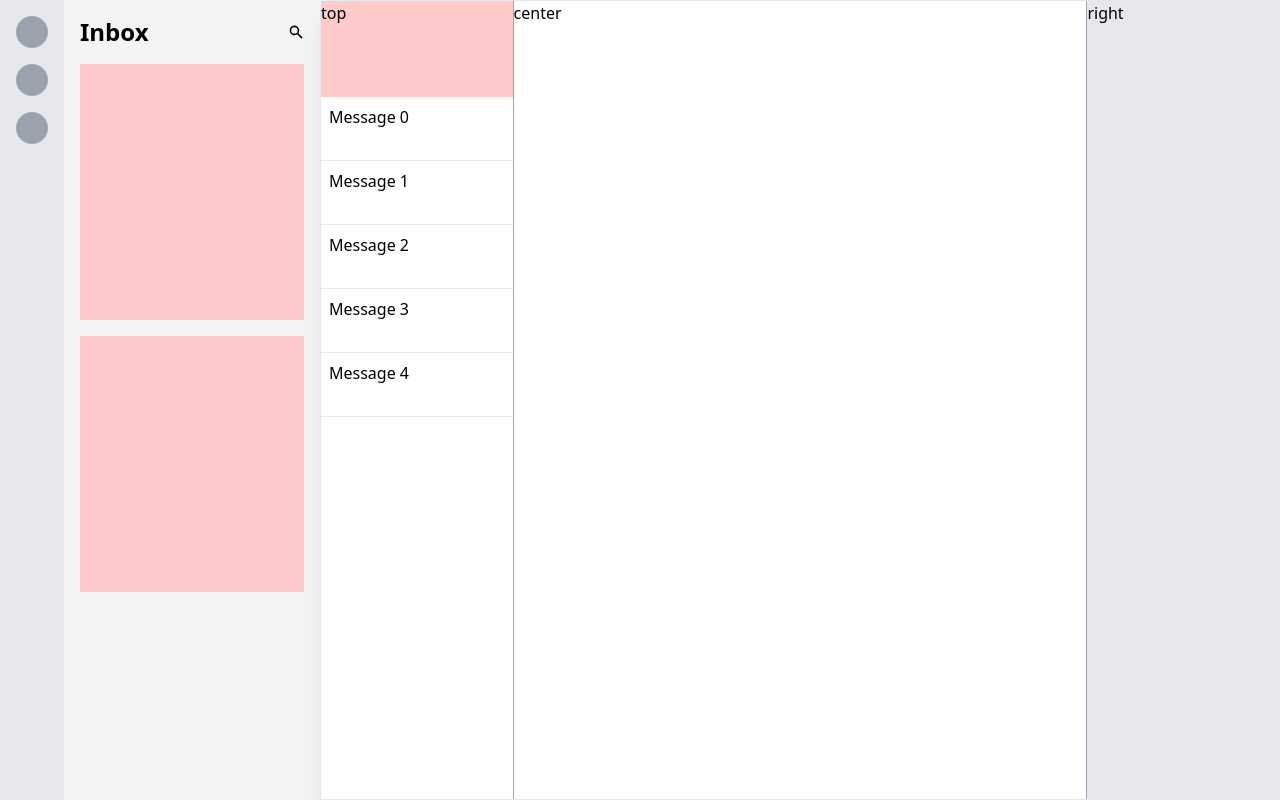
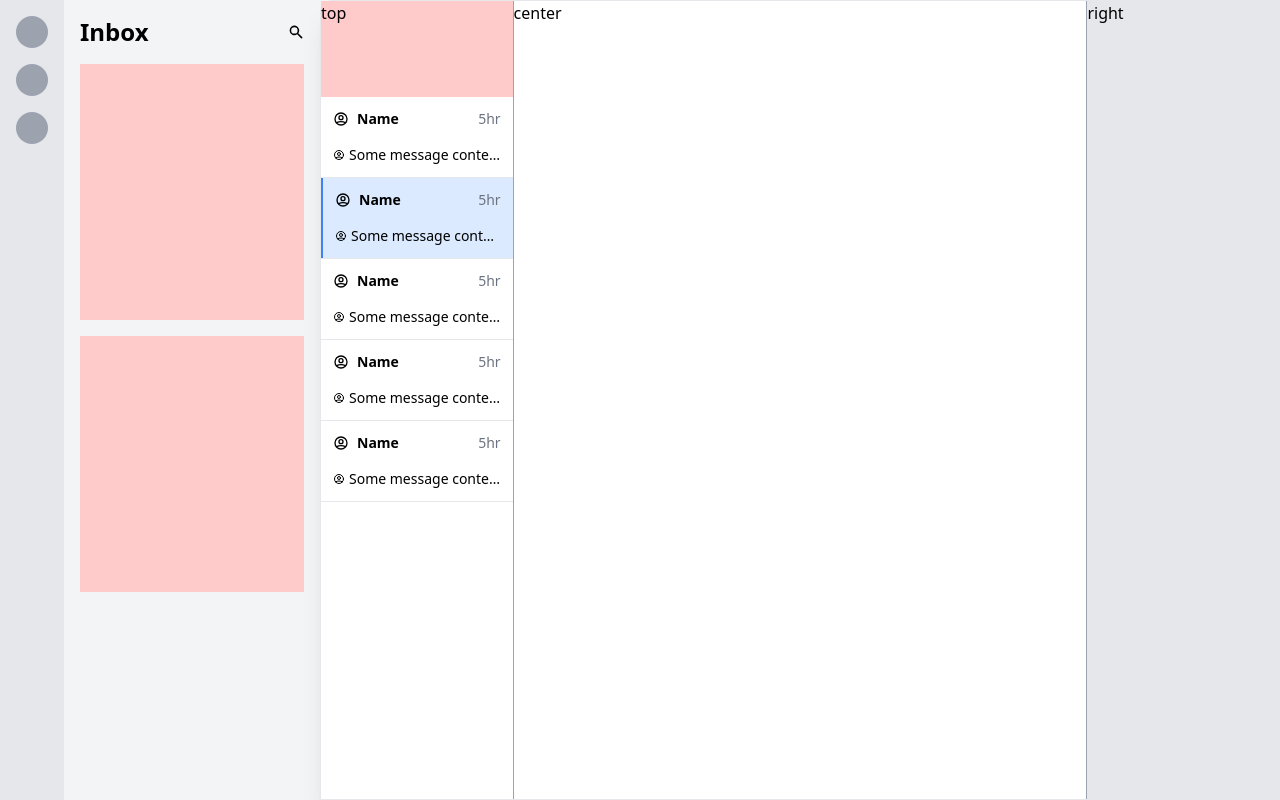
Before and after one commit to abteilung6/tailwind_inbox, a React (Create React App) app: page / in a window 1280 px wide. Built offline with nearby package versions, Linux system fonts and the light colour scheme.

Commit message:
message with avatar name text and hover

```diff
--- a/src/App.tsx
+++ b/src/App.tsx
@@ -25,7 +25,25 @@ const App: React.FC<Props> = () => {
             <div className="flex-none h-24 bg-red-200">top</div>
             <div className="flex-auto overflow-y-auto">
               {Array(5).fill(0).map((value, index) =>
-                <a key={index} className="block h-16 border-b p-2" href="/">{`Message ${index}`}</a>)}
+                <a key={index} className="block border-b" href="/">
+                  <div className={index === 1 ? "border-l-2 border-blue-500 bg-blue-100 border-transparent p-3 space-y-4": "p-3 space-y-4 hover:bg-gray-100"}>
+                    <div className="flex flex-row items-center space-x-2">
+                      <svg className="w-4 h-4" xmlns="http://www.w3.org/2000/svg" fill="none" viewBox="0 0 24 24" stroke="currentColor">
+                        <path strokeLinecap="round" strokeLinejoin="round" strokeWidth={2} d="M5.121 17.804A13.937 13.937 0 0112 16c2.5 0 4.847.655 6.879 1.804M15 10a3 3 0 11-6 0 3 3 0 016 0zm6 2a9 9 0 11-18 0 9 9 0 0118 0z" />
+                      </svg>
+                      <strong className="flex-grow text-sm">
+                        Name
+                      </strong>
+                      <div className="text-sm text-gray-500">5hr</div>
+                    </div>
+                    <div className="flex flex-row items-center space-x-1">
+                      <svg className="flex-none w-3 h-3" xmlns="http://www.w3.org/2000/svg" fill="none" viewBox="0 0 24 24" stroke="currentColor">
+                        <path strokeLinecap="round" strokeLinejoin="round" strokeWidth={2} d="M5.121 17.804A13.937 13.937 0 0112 16c2.5 0 4.847.655 6.879 1.804M15 10a3 3 0 11-6 0 3 3 0 016 0zm6 2a9 9 0 11-18 0 9 9 0 0118 0z" />
+                      </svg>
+                      <div className="flex-grow truncate text-sm">Some message content</div>
+                    </div>
+                  </div>
+                </a>)}
             </div>
           </div>
           <div className="w-3/5 border-l border-r border-gray-400">center</div>
```
